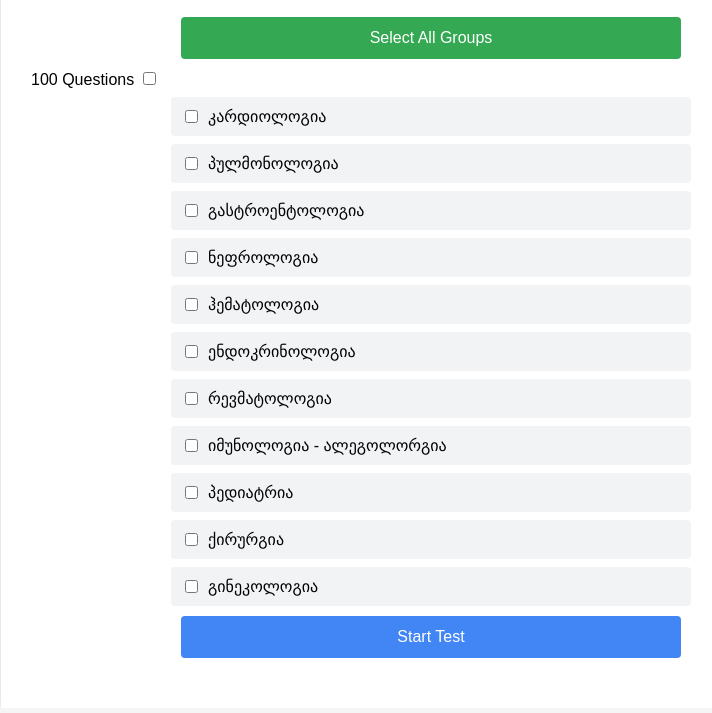
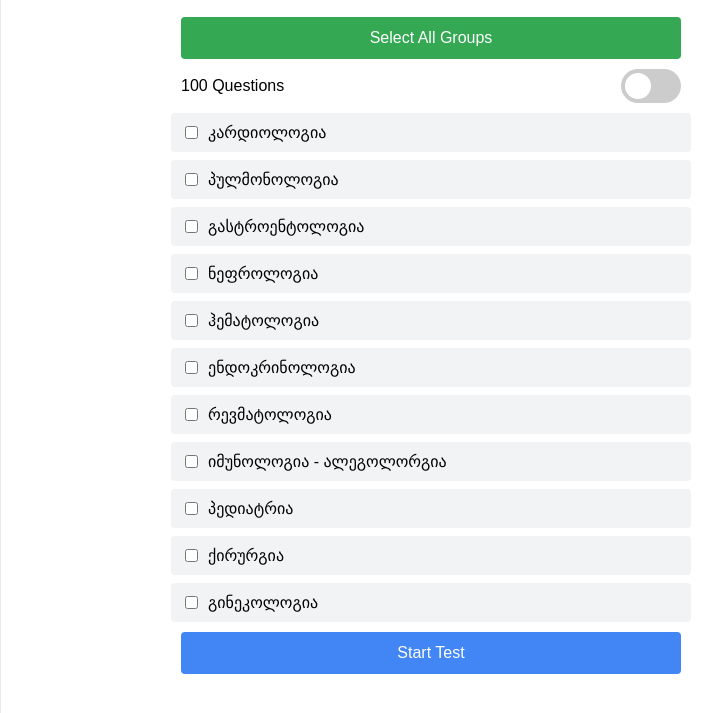
Before and after one commit to Astampasha/Test1, a plain HTML site: page index.html in a window 1280 px wide. Shown: the part 171-884 px from the top of the page, without its empty margins (209-921 px from the left). Drawn offline with Linux system fonts and the light colour scheme.

Commit message:
Update style.css

```diff
--- a/style.css
+++ b/style.css
@@ -38,6 +38,33 @@ h1, h2 {
     background-color: #34a853;
 }
 
+#toggle-100-btn {
+    background-color: #ff9800;
+    position: relative;
+    overflow: hidden;
+}
+
+#toggle-100-btn::after {
+    content: '';
+    position: absolute;
+    top: 50%;
+    left: 5px;
+    width: 20px;
+    height: 20px;
+    background-color: white;
+    border-radius: 50%;
+    transform: translateY(-50%);
+    transition: left 0.3s ease;
+}
+
+#toggle-100-btn.active {
+    background-color: #4caf50;
+}
+
+#toggle-100-btn.active::after {
+    left: calc(100% - 25px);
+}
+
 .group-controls {
     margin: 15px 0;
 }
@@ -69,8 +96,87 @@ h1, h2 {
 }
 
 #question-text {
-    font-size: 9pt; /* ONLY THIS LINE CHANGED */
+    font-size: 7pt;
 }
+
+/* Add these new styles for the switch */
+.switch-container {
+    display: flex;
+    align-items: center;
+    justify-content: space-between;
+    width: 100%;
+    max-width: 500px;
+    margin: 10px auto;
+    padding: 0 15px;
+}
+
+.switch {
+    position: relative;
+    display: inline-block;
+    width: 60px;
+    height: 34px;
+}
+
+.switch input {
+    opacity: 0;
+    width: 0;
+    height: 0;
+}
+
+.slider {
+    position: absolute;
+    cursor: pointer;
+    top: 0;
+    left: 0;
+    right: 0;
+    bottom: 0;
+    background-color: #ccc;
+    transition: .4s;
+}
+
+.slider:before {
+    position: absolute;
+    content: "";
+    height: 26px;
+    width: 26px;
+    left: 4px;
+    bottom: 4px;
+    background-color: white;
+    transition: .4s;
+}
+
+input:checked + .slider {
+    background-color: #4CAF50;
+}
+
+input:checked + .slider:before {
+    transform: translateX(26px);
+}
+
+.slider.round {
+    border-radius: 34px;
+}
+
+.slider.round:before {
+    border-radius: 50%;
+}
+
+/* Rest of your existing CSS remains the same */
+body {
+    font-family: Arial, sans-serif;
+    margin: 0;
+    padding: 0;
+    background-color: #f5f5f5;
+}
+
+.container {
+    max-width: 800px;
+    margin: 0 auto;
+    padding: 20px;
+    background-color: white;
+}
+
+/* ... (keep all your existing CSS rules) ... */
 
 .answer-btn {
     display: block;
```
